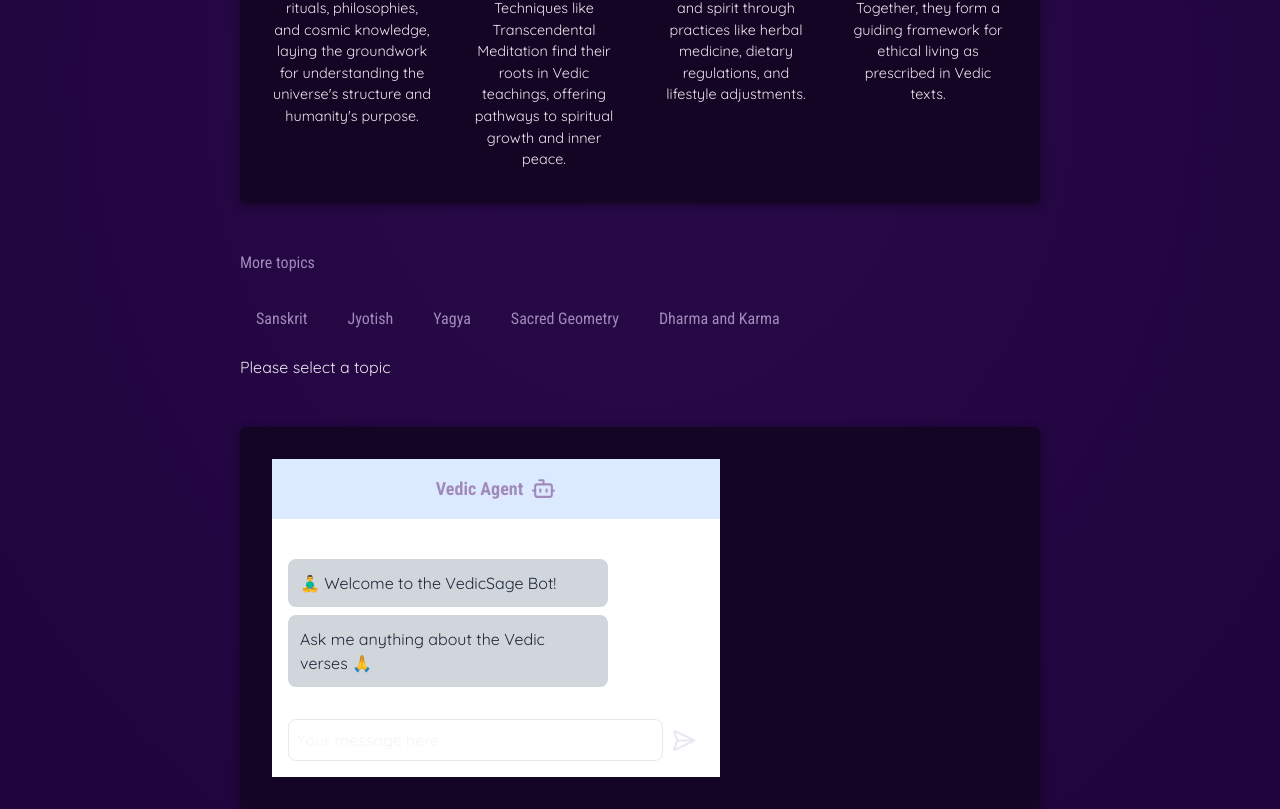
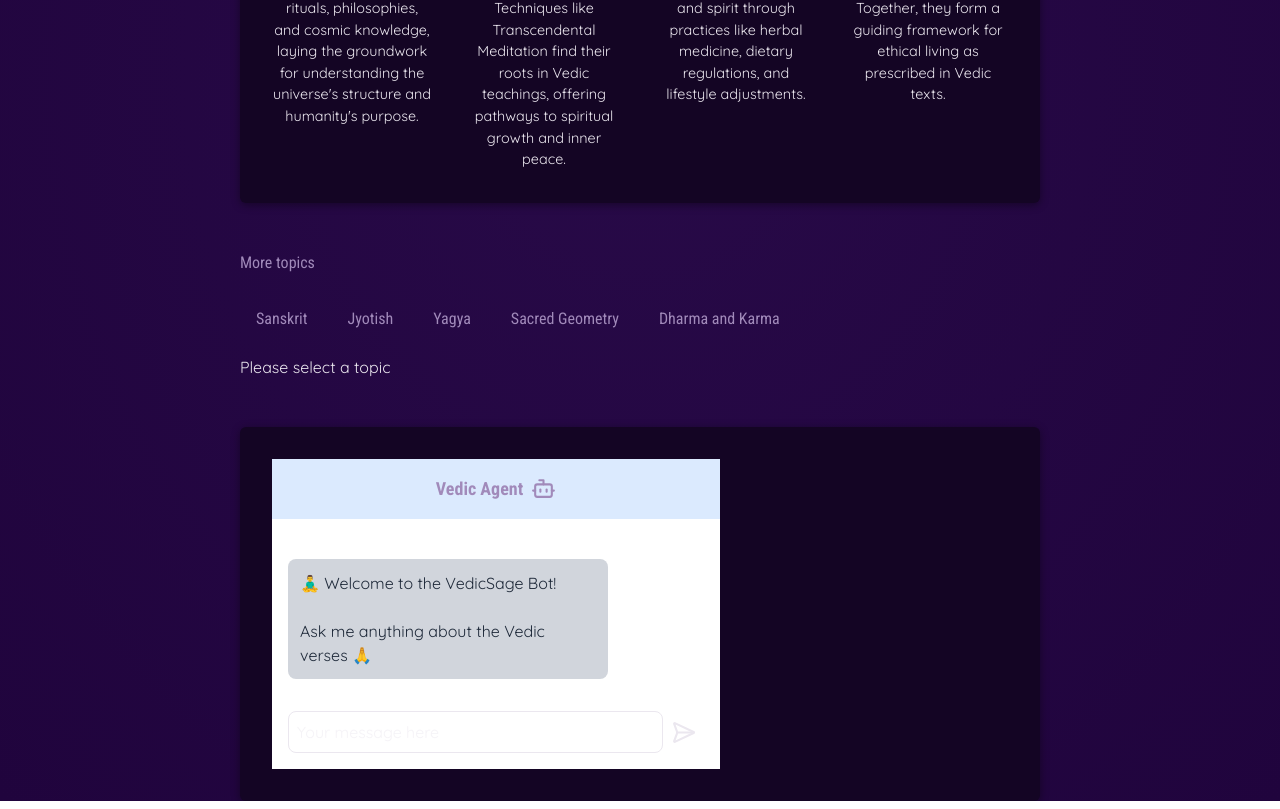
Before and after one commit to crisnguyendev/miu-cs589-ai-agent-ui, a React (Vite) app: page / in a window 1280 px wide. Shown: the part 650-1459 px from the top of the page. Built offline with nearby package versions, Linux system fonts and the light colour scheme.

Commit message:
Custom text hidden in answer

```diff
--- a/src/components/ChatComponent.jsx
+++ b/src/components/ChatComponent.jsx
@@ -1,11 +1,13 @@
 import React, { useState, useEffect } from "react";
 import { LuBot, LuSendHorizontal } from "react-icons/lu";
+import { FaChevronDown, FaChevronUp } from "react-icons/fa";
 import useChatbot from "../hooks/useChatbot";
 import Markdown from "react-markdown";
 
 const ChatComponent = () => {
   const [input, setInput] = useState("");
   const { messages, sendMessage, setMessages } = useChatbot();
+  const [expandedQuotes, setExpandedQuotes] = useState({});
 
   useEffect(() => {
     if (messages.length === 0) {
@@ -23,6 +25,13 @@ const ChatComponent = () => {
       sendMessage(input);
       setInput("");
     }
+  };
+
+  const toggleQuotes = (messageIndex) => {
+    setExpandedQuotes((prev) => ({
+      ...prev,
+      [messageIndex]: !prev[messageIndex],
+    }));
   };
 
   return (
@@ -45,20 +54,42 @@ const ChatComponent = () => {
           } else {
             // Split bot message into answer and quotes (if any)
             const [answer, ...quotes] = msg.text.split("\n\n");
+            const showAllQuotes = expandedQuotes[index];
+            const initialContent = quotes.length > 0 ? `${answer}\n\n${quotes[0]}` : answer;
+            const remainingQuotes = quotes.slice(1);
+
             return (
               <div key={index} className="space-y-2">
                 <div
                   id="ai-answer"
                   className="p-3 rounded-lg max-w-xs whitespace-pre-wrap bg-gray-300 text-gray-800"
                 >
-                  <Markdown>{answer}</Markdown>
+                  <Markdown>{initialContent}</Markdown>
                 </div>
-                {quotes.length > 0 && (
-                  <div
-                    id="ai-reply"
-                    className="p-3 rounded-lg max-w-xs whitespace-pre-wrap bg-gray-300 text-gray-800 text-left"
-                  >
-                    <Markdown>{quotes.join("\n\n")}</Markdown>
+                {remainingQuotes.length > 0 && (
+                  <div className="space-y-2">
+                    {showAllQuotes && (
+                      <div
+                        id="ai-reply"
+                        className="p-3 rounded-lg max-w-xs whitespace-pre-wrap bg-gray-300 text-gray-800 text-left"
+                      >
+                        <Markdown>{remainingQuotes.join("\n\n")}</Markdown>
+                      </div>
+                    )}
+                    <button
+                      onClick={() => toggleQuotes(index)}
+                      className="flex items-center gap-1 text-blue-600 hover:text-blue-800 text-sm"
+                    >
+                      {showAllQuotes ? (
+                        <>
+                          Show less <FaChevronUp size={12} />
+                        </>
+                      ) : (
+                        <>
+                          Show more <FaChevronDown size={12} />
+                        </>
+                      )}
+                    </button>
                   </div>
                 )}
               </div>
```
